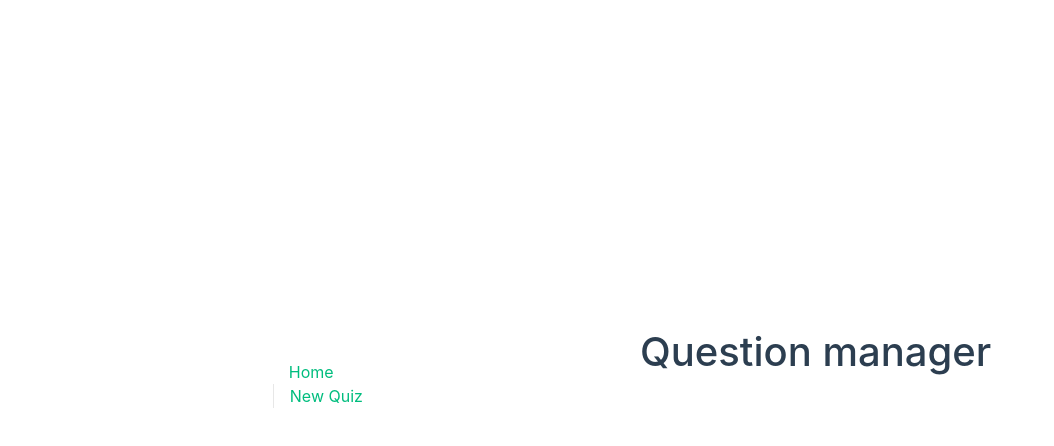
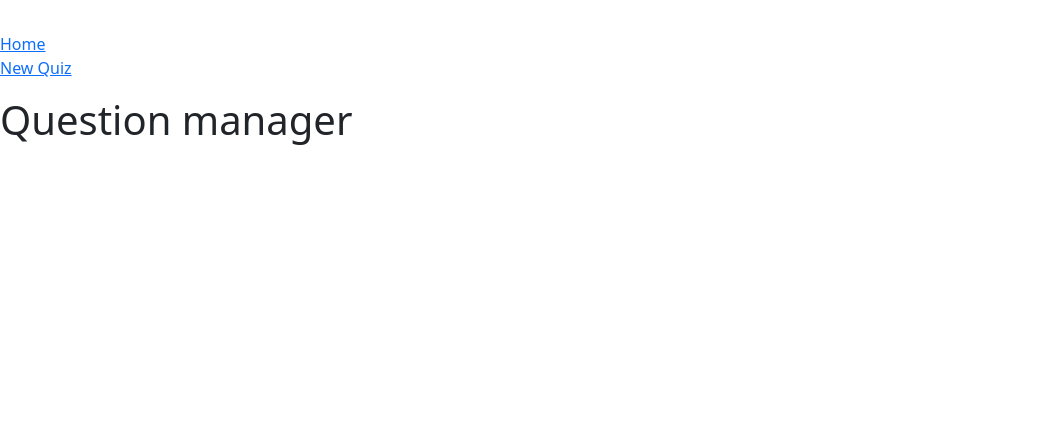
Before and after one commit to LeYonko/dev_full_stack, a Vue app in the folder quiz-ui/: page /questions in a window 1280 px wide. Shown: the top 446 px of the page, without its empty margins (0-1054 px from the left). Built offline with nearby package versions, Linux system fonts and the light colour scheme; no server answers.

Commit message:
version fonctionnelle du quiz + page de score

```diff
--- a/quiz-ui/src/assets/base.css
+++ /dev/null
@@ -1,74 +0,0 @@
-/* color palette from <https://github.com/vuejs/theme> */
-:root {
-  --vt-c-white: #ffffff;
-  --vt-c-white-soft: #f8f8f8;
-  --vt-c-white-mute: #f2f2f2;
-
-  --vt-c-black: #181818;
-  --vt-c-black-soft: #222222;
-  --vt-c-black-mute: #282828;
-
-  --vt-c-indigo: #2c3e50;
-
-  --vt-c-divider-light-1: rgba(60, 60, 60, 0.29);
-  --vt-c-divider-light-2: rgba(60, 60, 60, 0.12);
-  --vt-c-divider-dark-1: rgba(84, 84, 84, 0.65);
-  --vt-c-divider-dark-2: rgba(84, 84, 84, 0.48);
-
-  --vt-c-text-light-1: var(--vt-c-indigo);
-  --vt-c-text-light-2: rgba(60, 60, 60, 0.66);
-  --vt-c-text-dark-1: var(--vt-c-white);
-  --vt-c-text-dark-2: rgba(235, 235, 235, 0.64);
-}
-
-/* semantic color variables for this project */
-:root {
-  --color-background: var(--vt-c-white);
-  --color-background-soft: var(--vt-c-white-soft);
-  --color-background-mute: var(--vt-c-white-mute);
-
-  --color-border: var(--vt-c-divider-light-2);
-  --color-border-hover: var(--vt-c-divider-light-1);
-
-  --color-heading: var(--vt-c-text-light-1);
-  --color-text: var(--vt-c-text-light-1);
-
-  --section-gap: 160px;
-}
-
-@media (prefers-color-scheme: dark) {
-  :root {
-    --color-background: var(--vt-c-black);
-    --color-background-soft: var(--vt-c-black-soft);
-    --color-background-mute: var(--vt-c-black-mute);
-
-    --color-border: var(--vt-c-divider-dark-2);
-    --color-border-hover: var(--vt-c-divider-dark-1);
-
-    --color-heading: var(--vt-c-text-dark-1);
-    --color-text: var(--vt-c-text-dark-2);
-  }
-}
-
-*,
-*::before,
-*::after {
-  box-sizing: border-box;
-  margin: 0;
-  position: relative;
-  font-weight: normal;
-}
-
-body {
-  min-height: 100vh;
-  color: var(--color-text);
-  background: var(--color-background);
-  transition: color 0.5s, background-color 0.5s;
-  line-height: 1.6;
-  font-family: Inter, -apple-system, BlinkMacSystemFont, 'Segoe UI', Roboto, Oxygen, Ubuntu,
-    Cantarell, 'Fira Sans', 'Droid Sans', 'Helvetica Neue', sans-serif;
-  font-size: 15px;
-  text-rendering: optimizeLegibility;
-  -webkit-font-smoothing: antialiased;
-  -moz-osx-font-smoothing: grayscale;
-}
--- a/quiz-ui/src/assets/main.css
+++ /dev/null
@@ -1,35 +0,0 @@
-@import './base.css';
-
-#app {
-  max-width: 1280px;
-  margin: 0 auto;
-  padding: 2rem;
-
-  font-weight: normal;
-}
-
-a,
-.green {
-  text-decoration: none;
-  color: hsla(160, 100%, 37%, 1);
-  transition: 0.4s;
-}
-
-@media (hover: hover) {
-  a:hover {
-    background-color: hsla(160, 100%, 37%, 0.2);
-  }
-}
-
-@media (min-width: 1024px) {
-  body {
-    display: flex;
-    place-items: center;
-  }
-
-  #app {
-    display: grid;
-    grid-template-columns: 1fr 1fr;
-    padding: 0 2rem;
-  }
-}
--- a/quiz-ui/src/main.js
+++ b/quiz-ui/src/main.js
@@ -1,8 +1,6 @@
 import { createApp } from 'vue'
 import App from './App.vue'
 import router from './router'
-
-import './assets/main.css'
 
 const app = createApp(App)
 
--- a/quiz-ui/src/router/index.js
+++ b/quiz-ui/src/router/index.js
@@ -2,7 +2,7 @@ import { createRouter, createWebHistory } from 'vue-router'
 import HomePage from '../views/HomePage.vue'
 import NewQuizPage from '../views/NewQuizPage.vue'
 import QuestionsManager from '../views/QuestionsManager.vue'
-//import scoresPage from '../views/scoresPage.vue'
+import ScoresPage from '../views/ScoresPage.vue'
 
 const router = createRouter({
   history: createWebHistory(import.meta.env.BASE_URL),
@@ -26,11 +26,11 @@ const router = createRouter({
       name: "questions",
       component: QuestionsManager
     },
-    /* {
-      path: "/scorePage",
-      name: "scorePage",
-      component: scoresPage
-    } */
+    {
+      path: "/scoresPage",
+      name: "scoresPage",
+      component: ScoresPage
+    }
   ]
 })
 
--- a/quiz-ui/src/services/QuizApiService.js
+++ b/quiz-ui/src/services/QuizApiService.js
@@ -33,6 +33,11 @@ export default {
   },
   getQuestion(position) {
     // not implemented
-    return this.call("get", "question?position=" +position);
+    return this.call("get", "questions?position=" + position);
+  },
+
+  addParticipation(data){
+    return this.call("post", "participations", data);
   }
+
 };
--- a/quiz-ui/src/views/HomePage.vue
+++ b/quiz-ui/src/views/HomePage.vue
@@ -24,14 +24,12 @@ export default {
   async created() {
     console.log("Composant Home page 'created'");
     try{
-      var score = await quizApiService.getQuizInfo();
-      this.registeredScores = score.data['score'];
-      var value = quizApiService.getQuizInfo();
-    }
-    catch(error){
+        var score = await quizApiService.getQuizInfo();
+        console.log(score)
+        this.registeredScores = score.data['scores'];
+    } catch(error){
 
     }
-
   }
 };
 </script>
--- a/quiz-ui/src/views/QuestionsManager.vue
+++ b/quiz-ui/src/views/QuestionsManager.vue
@@ -1,13 +1,13 @@
 <template>
     <h1> Question manager</h1>
-    <QuestionDisplayVue :question="currentQuestion" @choice="answerClickedHandler"/>
+    <QuestionDisplayVue :question="currentQuestion" @answer-selected="answerClickedHandler"/>
 </template>
 
 <script>
 
 import quizApiService from "@/services/QuizApiService";
 import QuestionDisplayVue from "@/components/QuestionsDisplay.vue";
-//import ParticipationStorageService from "../../services/ParticipationStorageService";
+import ParticipationStorageService from "@/services/ParticipationStorageService";
 
 export default {
     data(){
@@ -18,7 +18,7 @@ export default {
                 possibleAnswer: [],
             },
             currentQuestionPosition: 1,
-            numberOfQuestions:1,
+            numberOfQuestions:10,
             userChoise: []
         }
     },
@@ -27,13 +27,14 @@ export default {
     },
     async created() {
         console.log("Composant Question manager 'created'");
-        await this.loadQuestionByPosition();
+        this.loadQuestionByPosition();
     },
     methods:{
         async loadQuestionByPosition(){
             if(this.currentQuestionPosition <= this.numberOfQuestions){
                 try{
                     var question = await quizApiService.getQuestion(this.currentQuestionPosition);
+                    console.log(question);
                     this.currentQuestion=question.data;
                 }
                 catch(error){
@@ -46,12 +47,25 @@ export default {
         },
         async answerClickedHandler(position){
             this.userChoise.push(position);
-            this.currentQuestionPosition+1; //maj de la position de currrent question en l'incrémentant de 1
+            this.currentQuestionPosition+=1; //maj de la position de currrent question en l'incrémentant de 1
             await this.loadQuestionByPosition();
             console.log(this.userChoise); //on affiche la réponse choisi
+            if (this.currentQuestionPosition > this.numberOfQuestions){
+                this.endQuiz();
+            }
         },
         async endQuiz(){
             // à implémenter
+            var player = ParticipationStorageService.getPlayerName();
+            var data = {
+                "playerName": player,
+                "answers": this.userChoise,
+                //ParticipationStorageService.saveParticipationScore(data);
+            }
+            var result = await quizApiService.addParticipation(data);
+            console.log("score2", result);
+            ParticipationStorageService.saveParticipationScore(result.data["score"]);
+            this.$router.push('/scoresPage');
 
         }
     }
--- a/quiz-ui/src/views/scoresPage.vue
+++ b/quiz-ui/src/views/scoresPage.vue
@@ -9,7 +9,7 @@
 </template>
 
 <script>
-import ParticipationStorageService from "@/services/ParticipationStorageService.vue"
+import ParticipationStorageService from "@/services/ParticipationStorageService.js"
 
 export default{
     data(){
```
Also changed, not shown: quiz-ui/src/assets/logo.svg (deleted), 1 other file (tests, documents, lock files or other folders). Lines whose indentation alone changed are shown as unchanged.
